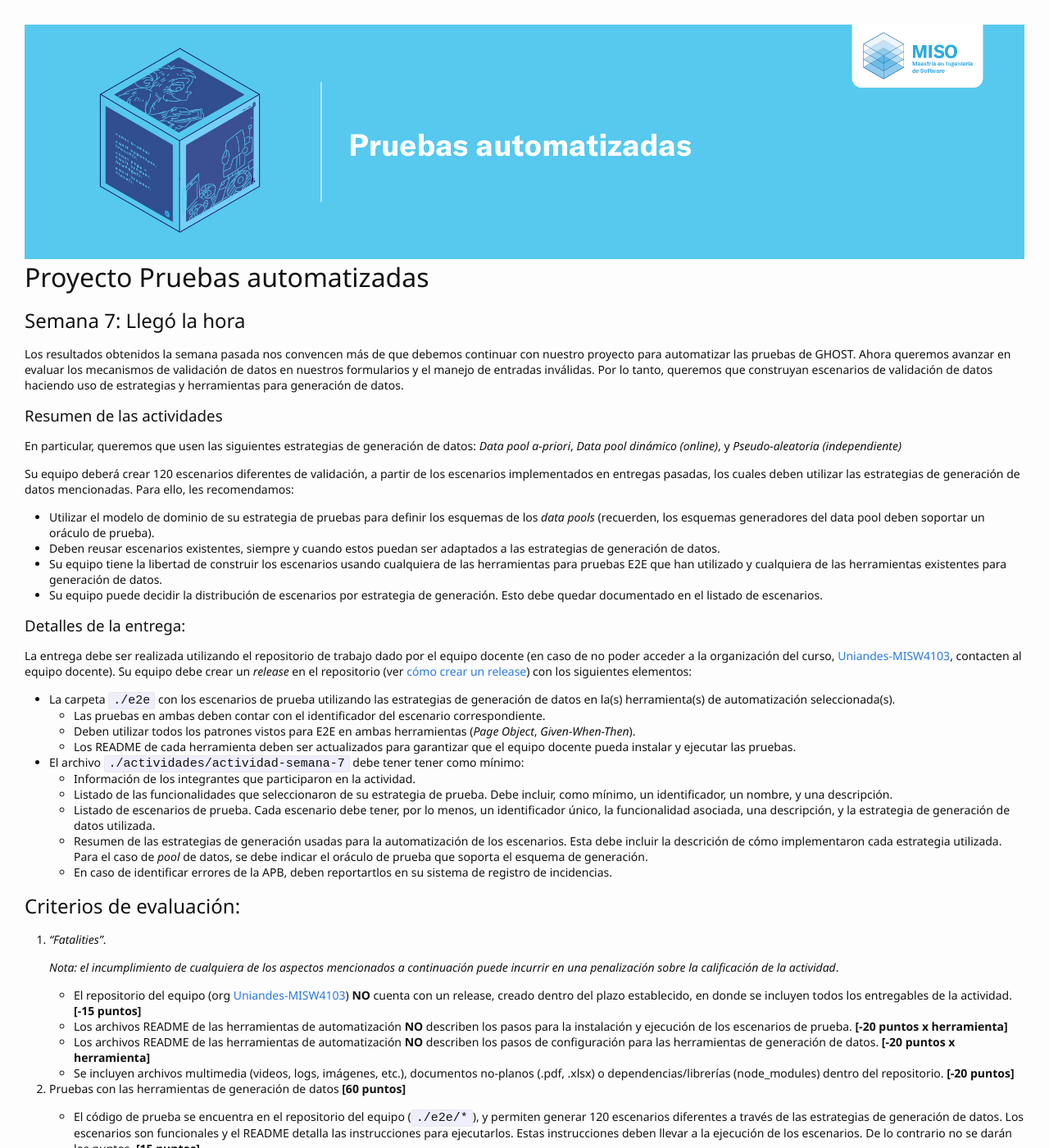
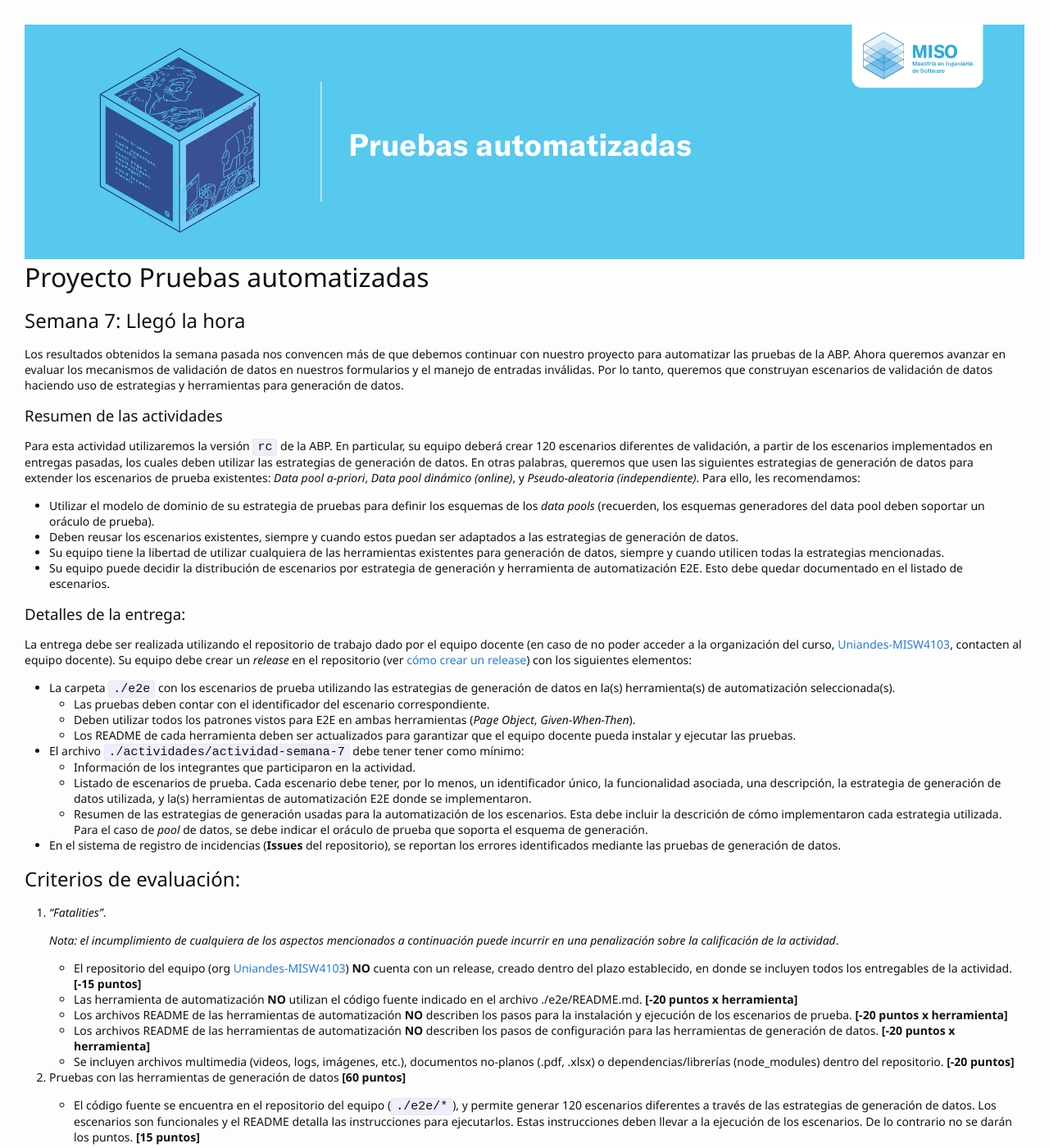
Before and after one commit to TiCSw/mt1_guias_pruebas, a Jekyll site: the page built from docs/semanas/semana7.md, in a window 1280 px wide and 1400 px high. Shown: the whole window at 82% size. Built offline with Jekyll 4.4.1, drawn with Linux system fonts in a browser that asks for light colours; some web fonts are replaced; our own code applies the rules of GitHub Pages for plain Markdown files; comment, search, counter and statistics services are not loaded; some of the changed text lies outside the part shown.

Commit message:
Update semana7.md

```diff
--- a/docs/semanas/semana7.md
+++ b/docs/semanas/semana7.md
@@ -3,33 +3,33 @@
 
 ## Semana  7: Llegó la hora
 
-Los resultados obtenidos la semana pasada nos convencen más de que debemos continuar con nuestro proyecto para automatizar las pruebas de GHOST. Ahora queremos avanzar en evaluar los mecanismos de validación de datos en nuestros formularios y el manejo de entradas inválidas. Por lo tanto, queremos que construyan escenarios de validación de datos haciendo uso de estrategias y herramientas para generación de datos.
+Los resultados obtenidos la semana pasada nos convencen más de que debemos continuar con nuestro proyecto para automatizar las pruebas de la ABP. Ahora queremos avanzar en evaluar los mecanismos de validación de datos en nuestros formularios y el manejo de entradas inválidas. Por lo tanto, queremos que construyan escenarios de validación de datos haciendo uso de estrategias y herramientas para generación de datos.
 
 ### Resumen de las actividades
-En particular, queremos que usen las siguientes estrategias de generación de datos: _Data pool a-priori_, _Data pool dinámico (online)_, y _Pseudo-aleatoria (independiente)_
 
-Su equipo deberá crear 120 escenarios diferentes de validación, a partir de los escenarios implementados en entregas pasadas, los cuales deben utilizar las estrategias de generación de datos mencionadas. Para ello, les recomendamos:
+Para esta actividad utilizaremos la versión `rc` de la ABP. En particular, su equipo deberá crear 120 escenarios diferentes de validación, a partir de los escenarios implementados en entregas pasadas, los cuales deben utilizar las estrategias de generación de datos. En otras palabras, queremos que usen las siguientes estrategias de generación de datos para extender los escenarios de prueba existentes: _Data pool a-priori_, _Data pool dinámico (online)_, y _Pseudo-aleatoria (independiente)_. Para ello, les recomendamos:
 
 - Utilizar el modelo de dominio de su estrategia de pruebas para definir los esquemas de los _data pools_ (recuerden, los esquemas generadores del data pool deben soportar un oráculo de prueba).
-- Deben reusar escenarios existentes, siempre y cuando estos puedan ser adaptados a las estrategias de generación de datos.
-- Su equipo tiene la libertad de construir los escenarios usando cualquiera de las herramientas para pruebas E2E que han utilizado y cualquiera de las herramientas existentes para generación de datos.
-- Su equipo puede decidir la distribución de escenarios por estrategia de generación. Esto debe quedar documentado en el listado de escenarios.
+- Deben reusar los escenarios existentes, siempre y cuando estos puedan ser adaptados a las estrategias de generación de datos.
+- Su equipo tiene la libertad de utilizar cualquiera de las herramientas existentes para generación de datos, siempre y cuando utilicen todas la estrategias mencionadas.
+- Su equipo puede decidir la distribución de escenarios por estrategia de generación y herramienta de automatización E2E. Esto debe quedar documentado en el listado de escenarios.
 
 
 ### Detalles de la entrega:
+
 La entrega debe ser realizada utilizando el repositorio de trabajo dado por el equipo docente (en caso de no poder acceder a la organización del curso, [Uniandes-MISW4103](https://github.com/orgs/Uniandes-MISW4103/), contacten al equipo docente). Su equipo debe crear un _release_ en el repositorio (ver [cómo crear un release](https://docs.github.com/en/repositories/releasing-projects-on-github/managing-releases-in-a-repository#creating-a-release)) con los siguientes elementos:
 
 - La carpeta `./e2e` con los escenarios de prueba utilizando las estrategias de generación de datos en la(s) herramienta(s) de automatización seleccionada(s).
-    - Las pruebas en ambas deben contar con el identificador del escenario correspondiente.
+    - Las pruebas deben contar con el identificador del escenario correspondiente.
     - Deben utilizar todos los patrones vistos para E2E en ambas herramientas (_Page Object_, _Given-When-Then_).
     - Los README de cada herramienta deben ser actualizados para garantizar que el equipo docente pueda instalar y ejecutar las pruebas.
 
 - El archivo `./actividades/actividad-semana-7` debe tener tener como mínimo:
     - Información de los integrantes que participaron en la actividad.
-    - Listado de las funcionalidades que seleccionaron de su estrategia de prueba. Debe incluir, como mínimo, un identificador, un nombre, y una descripción.
-    - Listado de escenarios de prueba. Cada escenario debe tener, por lo menos, un identificador único, la funcionalidad asociada, una descripción, y la estrategia de generación de datos utilizada.
+    - Listado de escenarios de prueba. Cada escenario debe tener, por lo menos, un identificador único, la funcionalidad asociada, una descripción, la estrategia de generación de datos utilizada, y la(s) herramientas de automatización E2E donde se implementaron.
     - Resumen de las estrategias de generación usadas para la automatización de los escenarios. Esta debe incluir la descrición de cómo implementaron cada estrategia utilizada. Para el caso de _pool_ de datos, se debe indicar el oráculo de prueba que soporta el esquema de generación.
-    - En caso de identificar errores de la APB, deben reportartlos en su sistema de registro de incidencias.
+
+- En el sistema de registro de incidencias (**Issues** del repositorio), se reportan los errores identificados mediante las pruebas de generación de datos.
 
 
 ## Criterios de evaluación:
@@ -39,16 +39,17 @@ La entrega debe ser realizada utilizando el repositorio de trabajo dado por el e
     _Nota: el incumplimiento de cualquiera de los aspectos mencionados a continuación puede incurrir en una penalización sobre la calificación de la actividad_.
 
     - El repositorio del equipo (org [Uniandes-MISW4103](https://github.com/orgs/Uniandes-MISW4103/)) **NO** cuenta con un release, creado dentro del plazo establecido, en donde se incluyen todos los entregables de la actividad. **[-15 puntos]**
+    - Las herramienta de automatización **NO** utilizan el código fuente indicado en el archivo ./e2e/README.md. **[-20 puntos x herramienta]**
     - Los archivos README de las herramientas de automatización **NO** describen los pasos para la instalación y ejecución de los escenarios de prueba. **[-20 puntos x herramienta]**
     - Los archivos README de las herramientas de automatización **NO** describen los pasos de configuración para las herramientas de generación de datos. **[-20 puntos x herramienta]**
     - Se incluyen archivos multimedia (videos, logs, imágenes, etc.), documentos no-planos (.pdf, .xlsx) o dependencias/librerías (node_modules) dentro del repositorio. **[-20 puntos]**
 
 1. Pruebas con las herramientas de generación de datos **[60 puntos]**
 
-   - El código de prueba se encuentra en el repositorio del equipo (`./e2e/*`), y permiten generar 120 escenarios diferentes a través de las estrategias de generación de datos. Los escenarios son funcionales y el README detalla las instrucciones para ejecutarlos. Estas instrucciones deben llevar a la ejecución de los escenarios. De lo contrario no se darán los puntos. **[15 puntos]**
-   - La estrategia de genearción de datos _Data pool a-priori_ es utilizada dentro de los escenarios de prueba. El esquema generador utilizado para _pool_ de datos soporta el oráculo de prueba indicado por el equipo. **[15 puntos]**
-   - La estrategia de genearción de datos _Data pool dinámico (online)_ es utilizada dentro de los escenarios de prueba. El esquema generador utilizado para _pool_ de datos soporta el oráculo de prueba indicado por el equipo. **[15 puntos]**
-   - La estrategia de genearción de datos _Pseudo-aleatoria (independiente)_ es utilizada dentro de los escenarios de prueba. **[15 puntos]**
+   - El código fuente se encuentra en el repositorio del equipo (`./e2e/*`), y permite generar 120 escenarios diferentes a través de las estrategias de generación de datos. Los escenarios son funcionales y el README detalla las instrucciones para ejecutarlos. Estas instrucciones deben llevar a la ejecución de los escenarios. De lo contrario no se darán los puntos. **[15 puntos]**
+   - La estrategia de generación de datos _Data pool a-priori_ es utilizada dentro de los escenarios de prueba. El esquema generador utilizado para _pool_ de datos soporta el oráculo de prueba indicado por el equipo. **[15 puntos]**
+   - La estrategia de generación de datos _Data pool dinámico (online)_ es utilizada dentro de los escenarios de prueba. El esquema generador utilizado para _pool_ de datos soporta el oráculo de prueba indicado por el equipo. **[15 puntos]**
+   - La estrategia de generación de datos _Pseudo-aleatoria (independiente)_ es utilizada dentro de los escenarios de prueba. **[15 puntos]**
 
 3. Reporte de la Actividad. **[40 puntos]**
 
```
